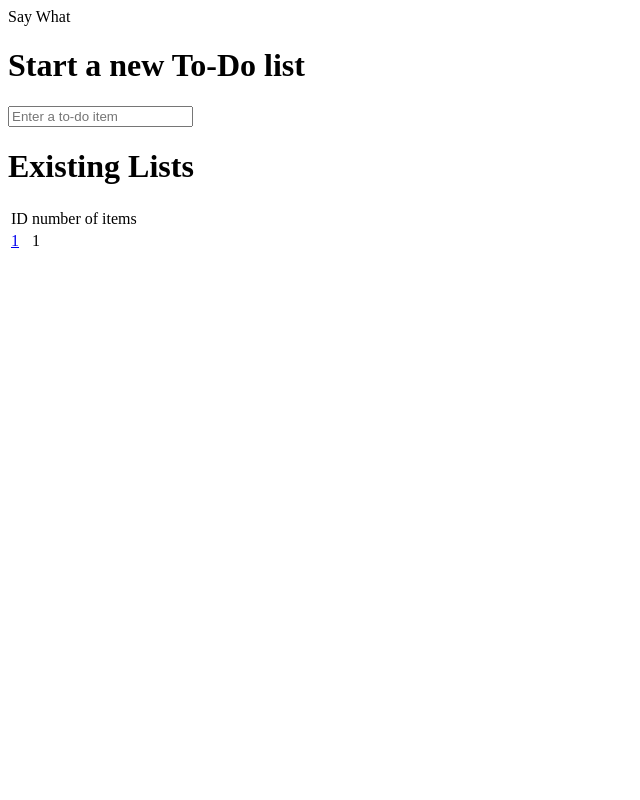
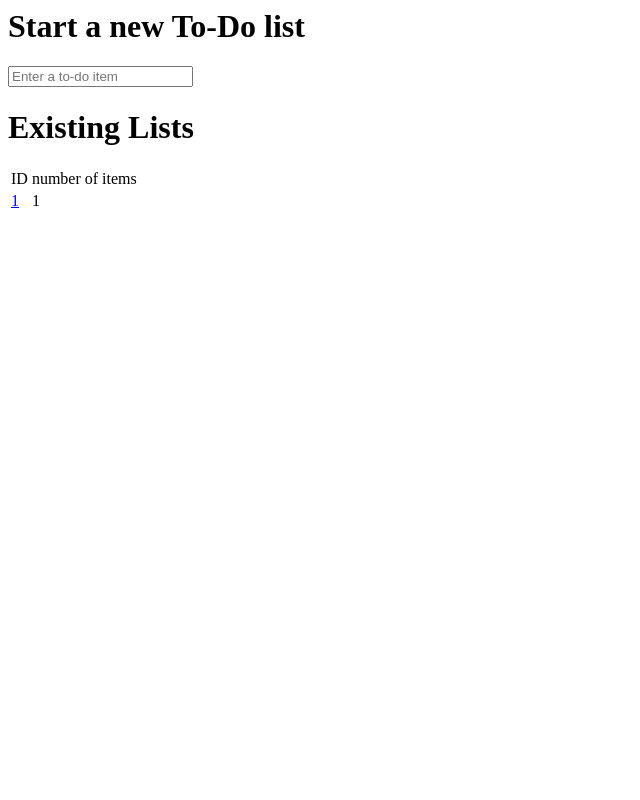
Before and after one commit to offby1/test-driven-development-with-python, a Django app: page / in a window 1280 px wide. Shown: the whole page, without its empty margins (0-640 px from the left). Run offline with Django 3.2, Linux system fonts and the light colour scheme; tables that the repository leaves empty hold one stand-in row (values such as "Sample post").

Commit message:
Nix "say what"

```diff
--- a/superlists/lists/templates/home.html
+++ b/superlists/lists/templates/home.html
@@ -1,6 +1,5 @@
 <html>
   <title>To-Do lists</title>
-  Say What
   <body>
     <h1>Start a new To-Do list</h1>
     <form method="POST" action="/lists/new">
```
